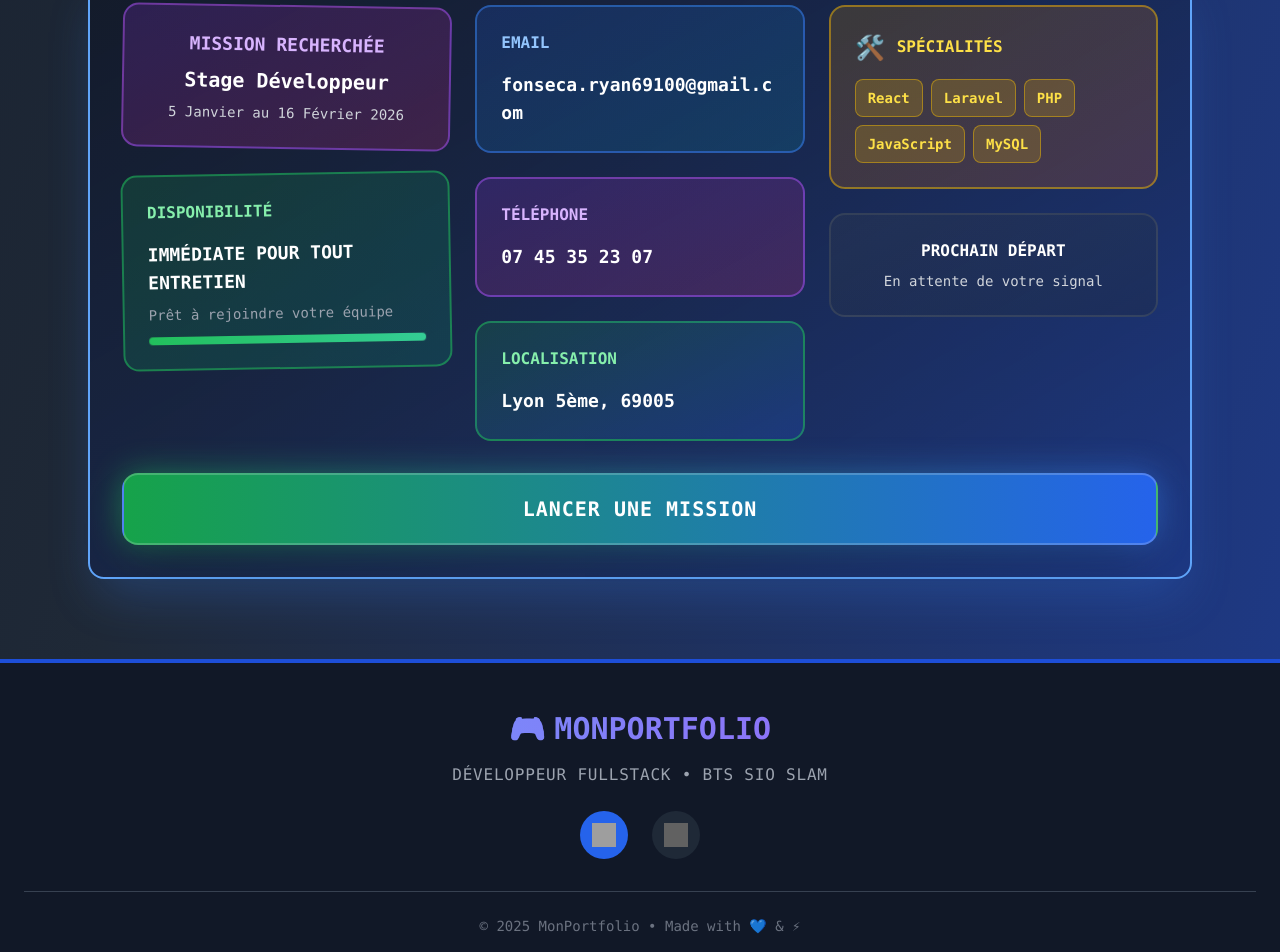
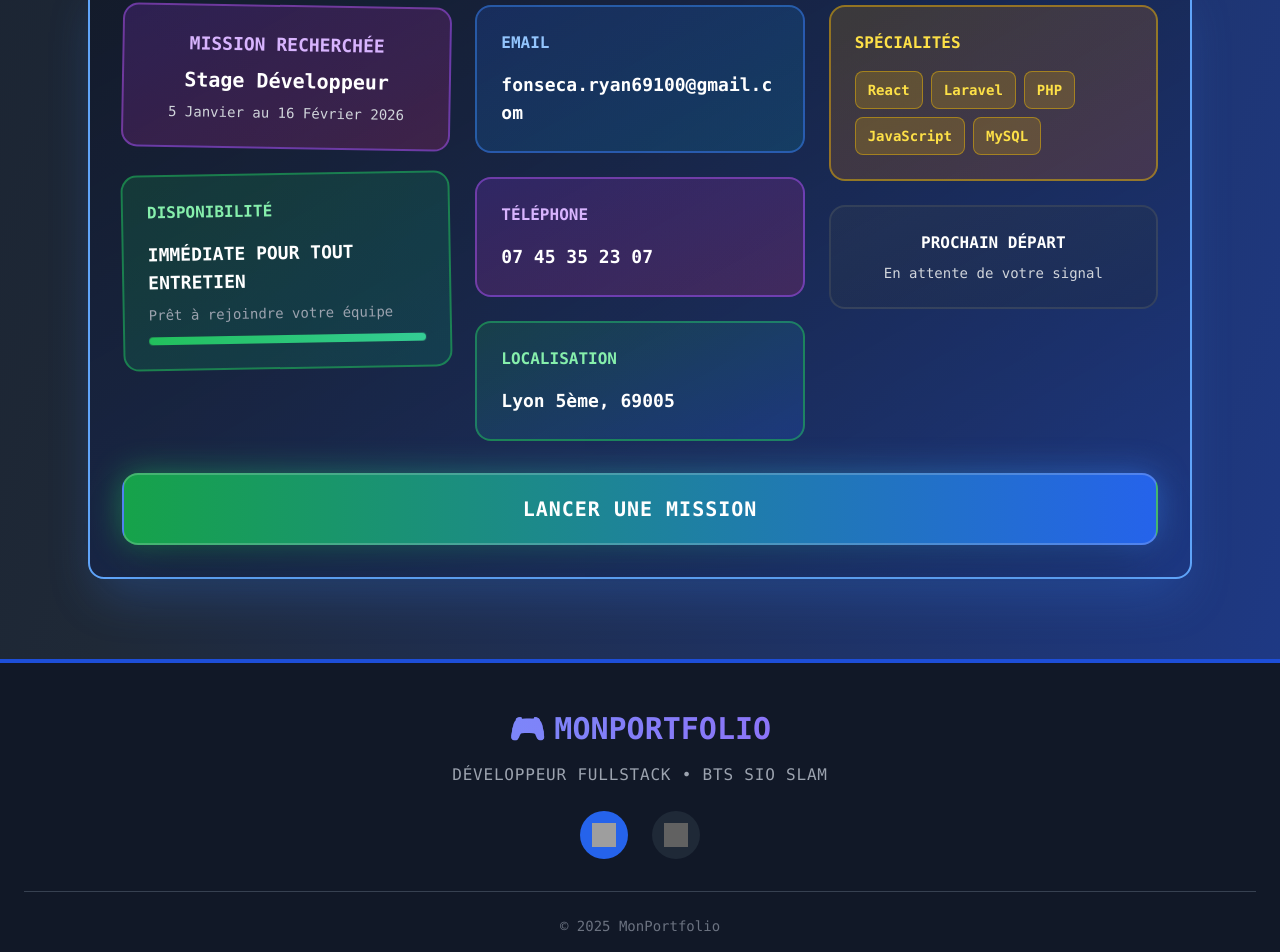
Before and after one commit to rf69100/mon-portfolio, a React (Create React App) app: page / in a window 1280 px wide. Shown: the part 3397-4349 px from the top of the page. Built offline with nearby package versions, Linux system fonts and the light colour scheme; grey boxes are pictures that could not be loaded.

Commit message:
version fonctionnelle

```diff
--- a/src/App.js
+++ b/src/App.js
@@ -536,7 +536,6 @@
               {/* Spécialités */}
               <div className="bg-gradient-to-br from-yellow-600/20 to-orange-600/20 border-2 border-yellow-500/50 rounded-2xl p-6 hover:scale-105 transition-transform duration-300">
                 <div className="flex items-center gap-3 mb-4">
-                  <div className="text-2xl">🛠️</div>
                   <div className="text-yellow-300 font-mono font-bold uppercase">SPÉCIALITÉS</div>
                 </div>
                 <div className="space-y-3">
@@ -605,7 +604,7 @@
 
       {/* Copyright */}
       <div className="border-t border-gray-700 pt-6">
-        <p className="text-gray-500 font-mono text-sm">© 2025 MonPortfolio • Made with 💙 & ⚡</p>
+        <p className="text-gray-500 font-mono text-sm">© 2025 MonPortfolio </p>
       </div>
     </div>
   </footer>
```
